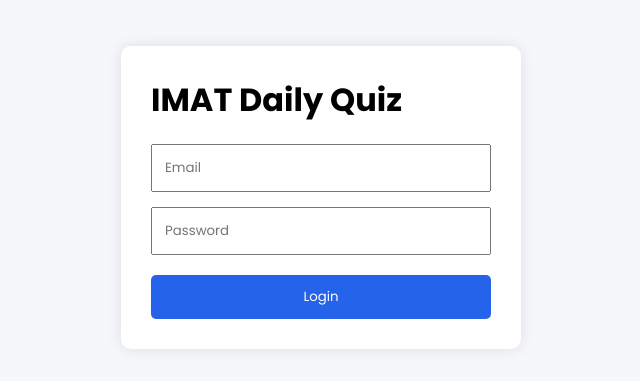
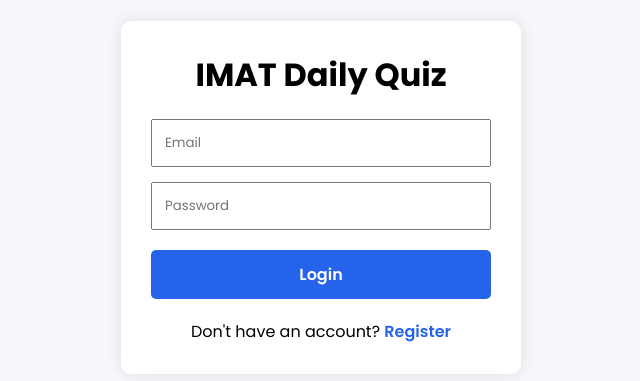
Before and after one commit to manav70543/imat-daily-quiz, a React (Vite) app in the folder client/: page / in a window 1280 px wide. Shown: the part 203-584 px from the top of the page, without its empty margins (319-959 px from the left). Built offline with nearby package versions, Linux system fonts and the light colour scheme.

Commit message:
feat: complete student authentication and admin management panel

```diff
--- a/client/src/pages/Login.jsx
+++ b/client/src/pages/Login.jsx
@@ -1,14 +1,17 @@
 import { useState, useEffect } from "react";
-import { useNavigate } from "react-router-dom";
+import { Link, useNavigate } from "react-router-dom";
 import { loginStudent } from "../services/authService";
 
 export default function Login() {
+
     const navigate = useNavigate();
 
     useEffect(() => {
+
         if (localStorage.getItem("token")) {
             navigate("/dashboard", { replace: true });
         }
+
     }, [navigate]);
 
     const [email, setEmail] = useState("");
@@ -16,12 +19,16 @@
     const [loading, setLoading] = useState(false);
 
     const handleLogin = async () => {
+
         if (!email || !password) {
+
             alert("Please enter email and password.");
             return;
+
         }
 
         try {
+
             setLoading(true);
 
             const data = await loginStudent(email, password);
@@ -40,13 +47,18 @@
             navigate("/dashboard", { replace: true });
 
         } catch (error) {
+
             alert(
                 error.response?.data?.message ||
                 "Login failed. Please check your credentials."
             );
+
         } finally {
+
             setLoading(false);
+
         }
+
     };
 
     return (
@@ -68,7 +80,12 @@
                     boxShadow: "0 0 15px rgba(0,0,0,0.1)",
                 }}
             >
-                <h1 style={{ marginBottom: "20px" }}>
+                <h1
+                    style={{
+                        marginBottom: "20px",
+                        textAlign: "center",
+                    }}
+                >
                     IMAT Daily Quiz
                 </h1>
 
@@ -81,6 +98,7 @@
                         width: "100%",
                         padding: "12px",
                         marginBottom: "15px",
+                        boxSizing: "border-box",
                     }}
                 />
 
@@ -93,6 +111,7 @@
                         width: "100%",
                         padding: "12px",
                         marginBottom: "20px",
+                        boxSizing: "border-box",
                     }}
                 />
 
@@ -106,12 +125,35 @@
                         color: "white",
                         border: "none",
                         borderRadius: "5px",
+                        cursor: loading ? "not-allowed" : "pointer",
                         opacity: loading ? 0.7 : 1,
-                        cursor: loading ? "not-allowed" : "pointer",
+                        fontSize: "16px",
+                        fontWeight: "600",
                     }}
                 >
                     {loading ? "Logging in..." : "Login"}
                 </button>
+
+                <p
+                    style={{
+                        marginTop: "20px",
+                        textAlign: "center",
+                        fontSize: "16px",
+                    }}
+                >
+                    Don't have an account?{" "}
+                    <Link
+                        to="/register"
+                        style={{
+                            color: "#2563eb",
+                            textDecoration: "none",
+                            fontWeight: "600",
+                        }}
+                    >
+                        Register
+                    </Link>
+                </p>
+
             </div>
         </div>
     );
```
